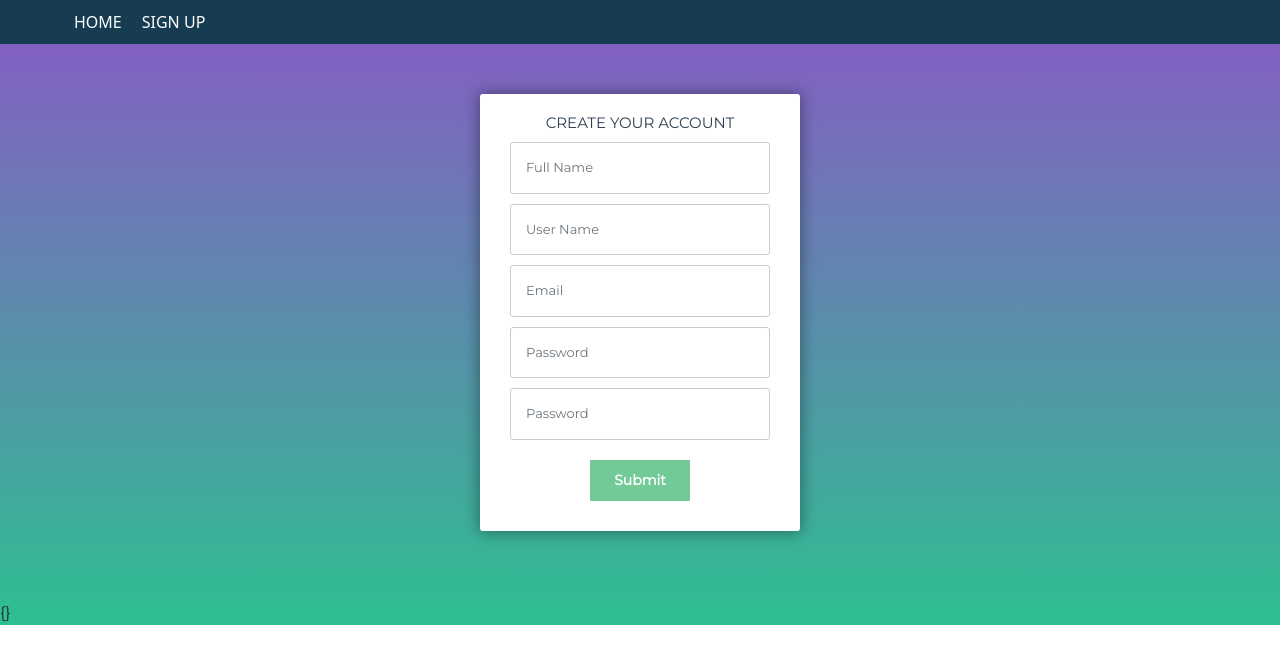
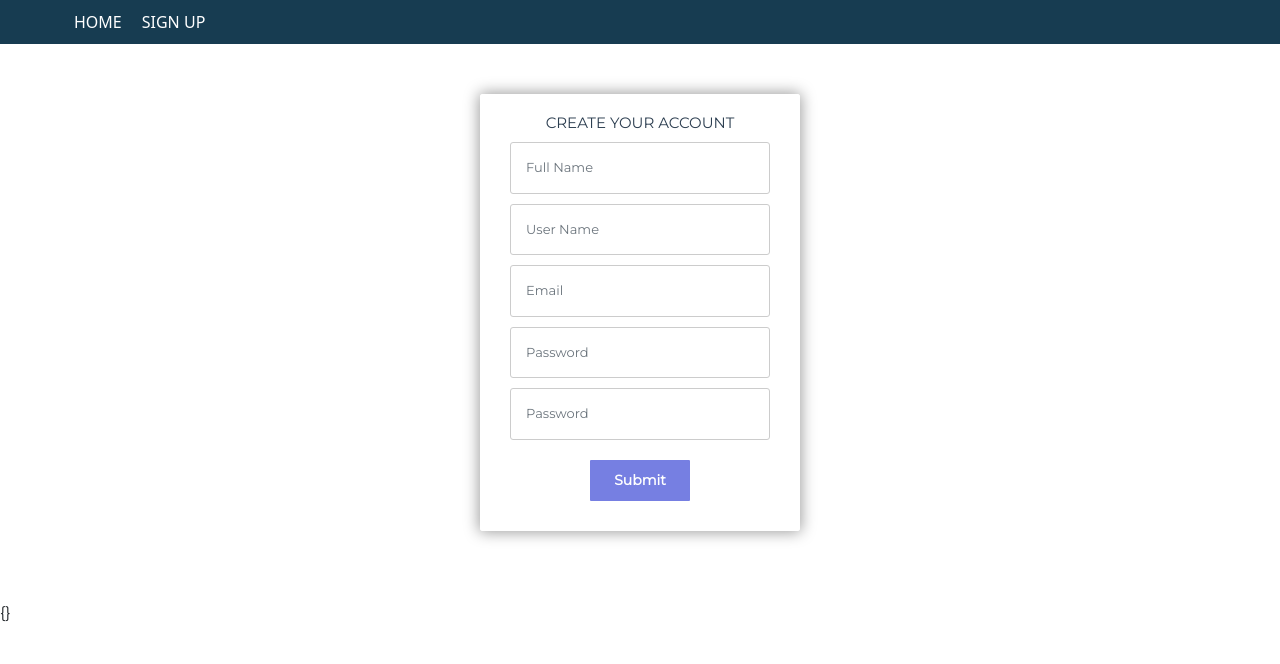
Before and after one commit to chywoo/Autobuy.FrontEnd, an Angular app in the folder CarSell/: page /sign-up in a window 1280 px wide. Shown: the top 664 px of the page. Built offline with nearby package versions, Linux system fonts and the light colour scheme.

Commit message:
Login page

```diff
--- a/CarSell/src/app/components/sign-up/sign-up.component.css
+++ b/CarSell/src/app/components/sign-up/sign-up.component.css
@@ -8,7 +8,7 @@
 body {
 
   font-family: montserrat, arial, verdana;
-  background:linear-gradient(#8360c3, #2ebf91);
+ /* background:linear-gradient(#8360c3, #2ebf91);*/
 }
 /*form styles*/
 #msform {
@@ -51,7 +51,7 @@ body {
 /*buttons*/
 #btnSubmit {
   width: 100px;
-  background: #27AE60;
+  background: rgb(45, 59, 211);
   font-weight: bold;
   color: white;
   border: 0 none;
--- a/CarSell/src/app/components/sign-up/sign-up.component.html
+++ b/CarSell/src/app/components/sign-up/sign-up.component.html
@@ -43,7 +43,7 @@
 			</p>
 			<div [hidden]="!passwordAgain.errors?.['pattern']" [ngClass]="'text-danger'"> Password does not match.</div>
 		  </div>
-		  <button type="button" id="btnSubmit" name="btnSubmit" class="btn btn-ptimary"(click)="goToPage('registationConfirmation')" [disabled]="!userForm.valid">Submit</button>
+		  <button type="button" id="btnSubmit" class="btn btn-primary btn-lg" name="btnSubmit"(click)="goToPage('registationConfirmation')" [disabled]="!userForm.valid">Submit</button>
 		</fieldset>
 	  </form>
 	 <div class="card-footer">
```
